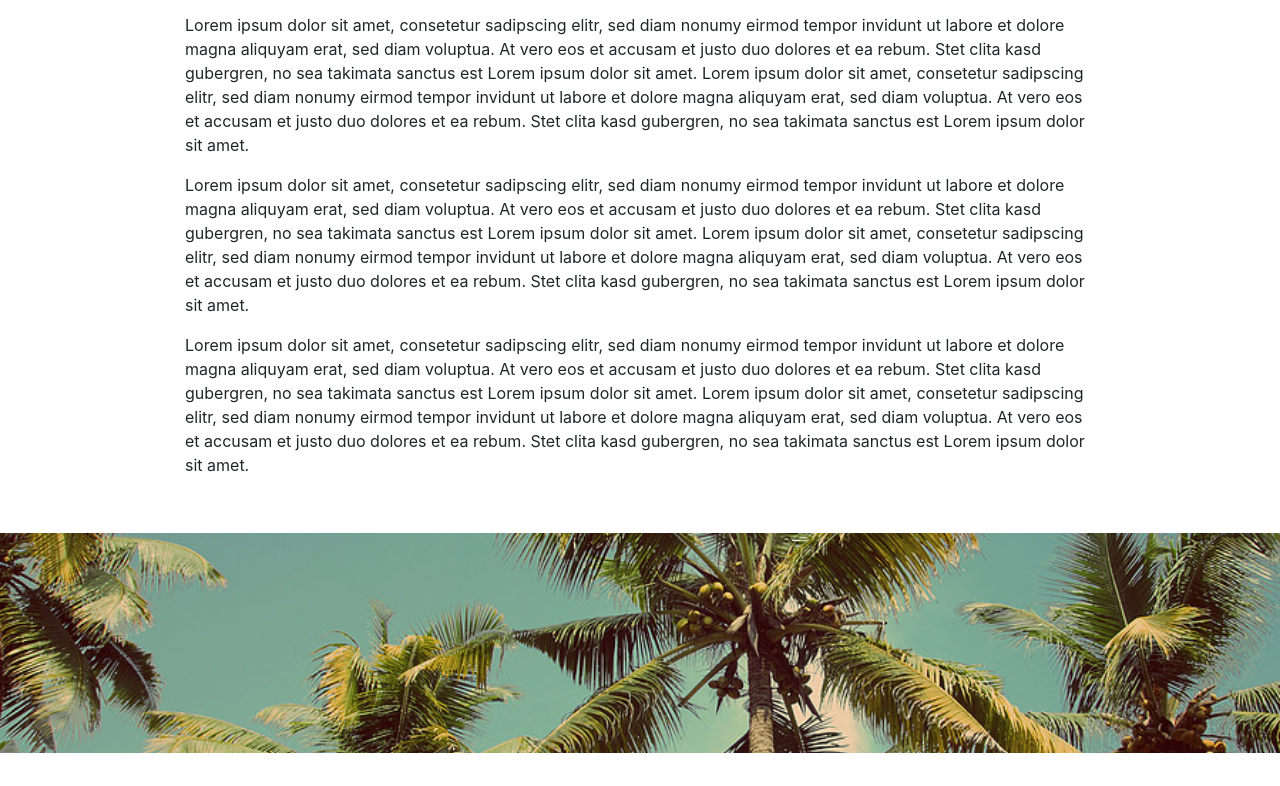
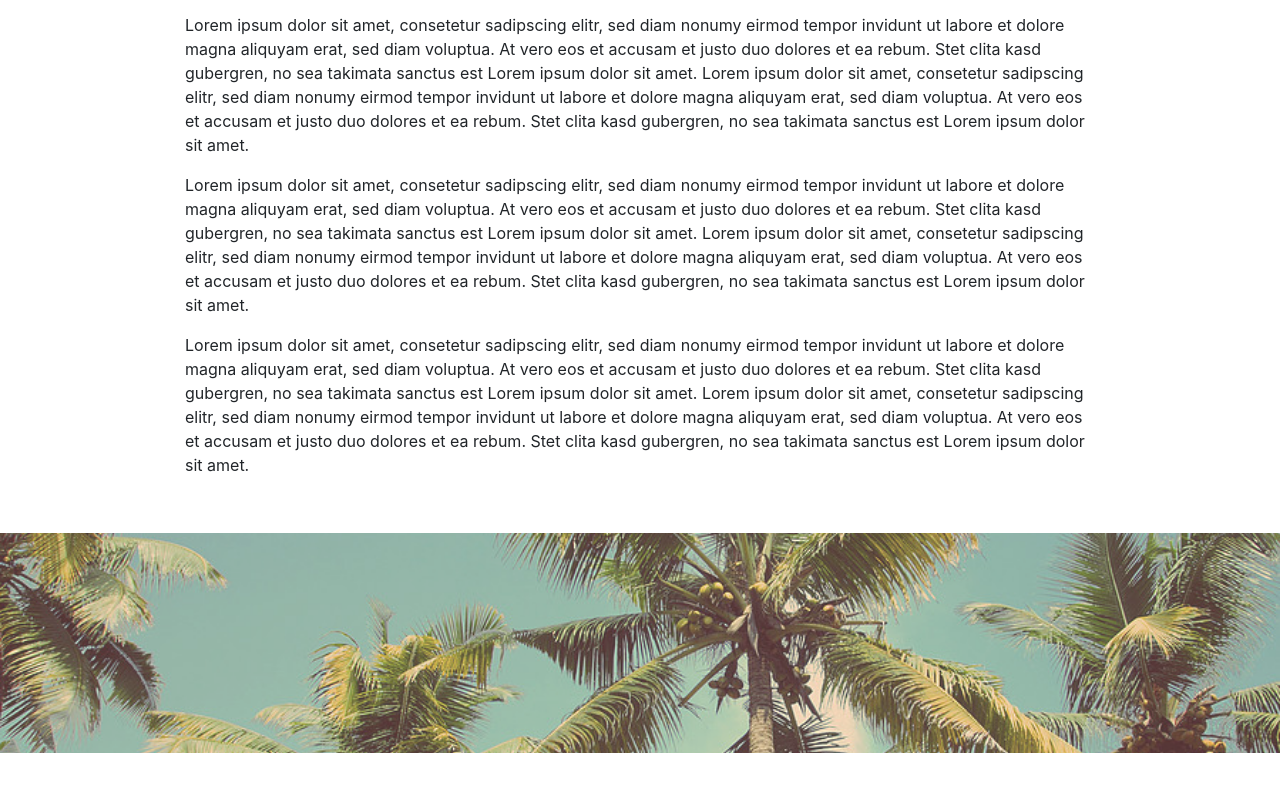
Before and after one commit to FriederikeD/FriederikeD.github.io, a website: page May_Dittberner/index.html in a window 1280 px wide. Shown: the part 635-1421 px from the top of the page. Drawn offline with Linux system fonts and the light colour scheme; some packages are replaced by stand-ins of ours.

Commit message:
imgages dimmer

```diff
--- a/May_Dittberner/css/dittberner.css
+++ b/May_Dittberner/css/dittberner.css
@@ -30,6 +30,8 @@ body {
 header {
   padding: 120px 0 100px;
   /* background-image: url('../images/img_header.jpg'); */
+  /* opacity: 0.9 !important;
+  filter: alpha(opacity=90 !important); /* For IE8 and earlier */ */
   font-family: "Helvetica Neue", Helvetica, Arial, sans-serif;
   letter-spacing: 10px;
   font-weight: bold;
@@ -112,6 +114,8 @@ section {
 
 .parallax {
     background-image: url('../images/img_header.jpg');
+    opacity: 0.8;
+    filter: alpha(opacity=80); /* For IE8 and earlier */
     height: 100%;
     padding: 120px 0 100px;
     background-attachment: fixed;
```
